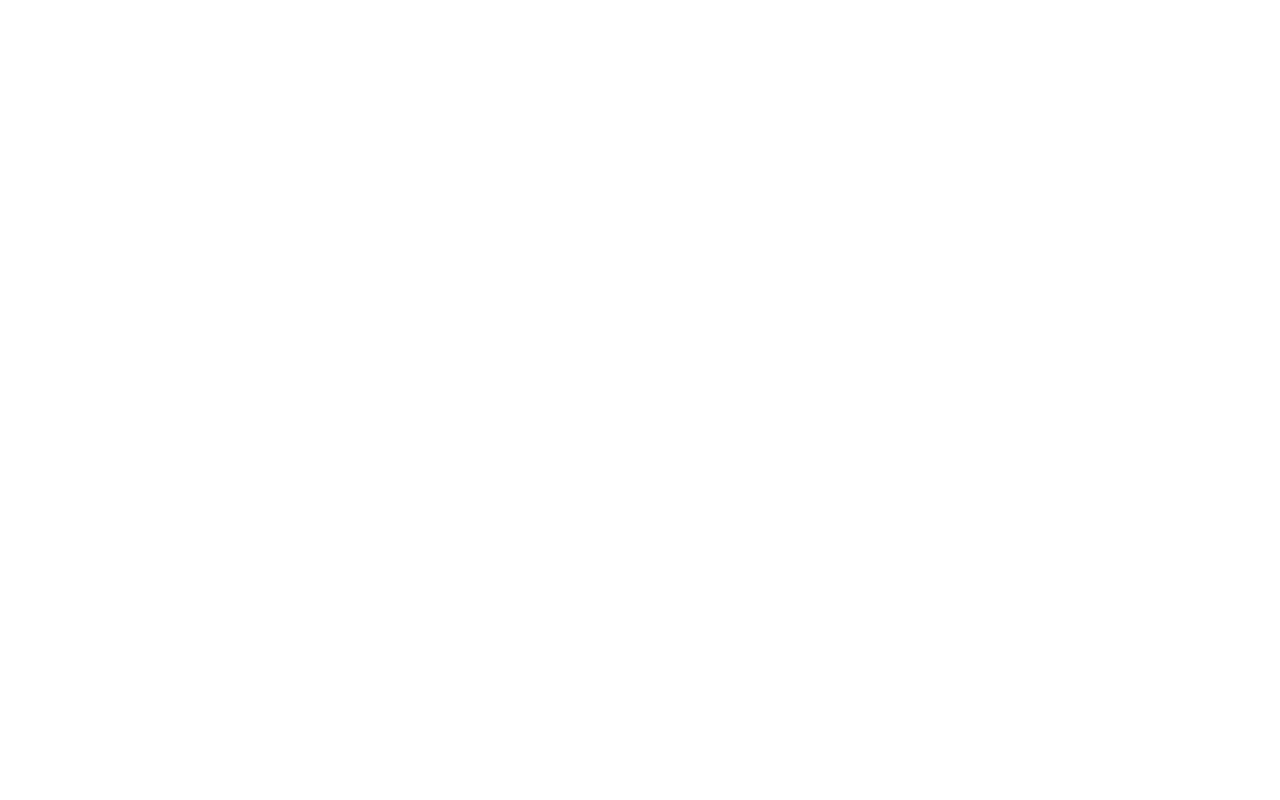
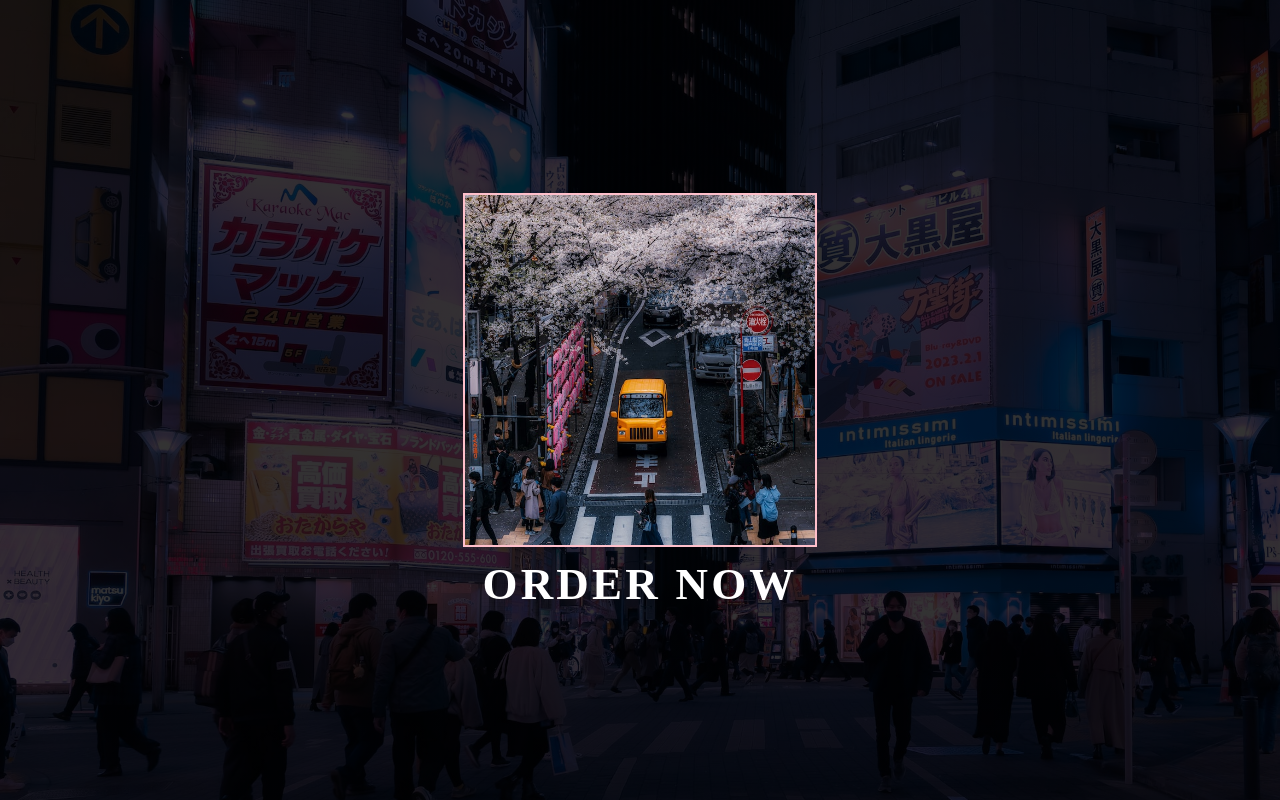
Before and after one commit to seweryngolba/cover, a plain HTML site: page index.html in a window 1280 px wide. Drawn offline with Linux system fonts and the light colour scheme.

Commit message:
second commit

```diff
--- a/index.html
+++ b/index.html
@@ -8,5 +8,10 @@
     <link rel="stylesheet" href="style.css" />
     <title>Document</title>
   </head>
-  <body></body>
+  <body>
+    <div class="container">
+      <div class="album"></div>
+      <h2>ORDER NOW</h2>
+    </div>
+  </body>
 </html>
--- a/style.css
+++ b/style.css
@@ -0,0 +1,32 @@
+.container {
+  width: 100%;
+  height: 100vh;
+  background: linear-gradient(rgba(0, 0, 0, 0.8), rgba(0, 0, 0, 0.8)),
+    url(./japan.jpg) center/cover;
+  display: flex;
+  flex-direction: column;
+  justify-content: center;
+  align-items: center;
+  gap: 15px;
+}
+
+.album {
+  width: 350px;
+  height: 350px;
+  background: url(./poster.jpg) center/cover;
+  border: 2px solid pink;
+}
+
+h2 {
+  font-size: 45px;
+  font-weight: bold;
+  letter-spacing: 0.2rem;
+  color: white;
+}
+
+@media screen and (max-width: 600px) {
+  .album {
+    width: 250px;
+    height: 250px;
+  }
+}
```
Also changed, not shown: japan.jpg (added), poster.jpg (added).
